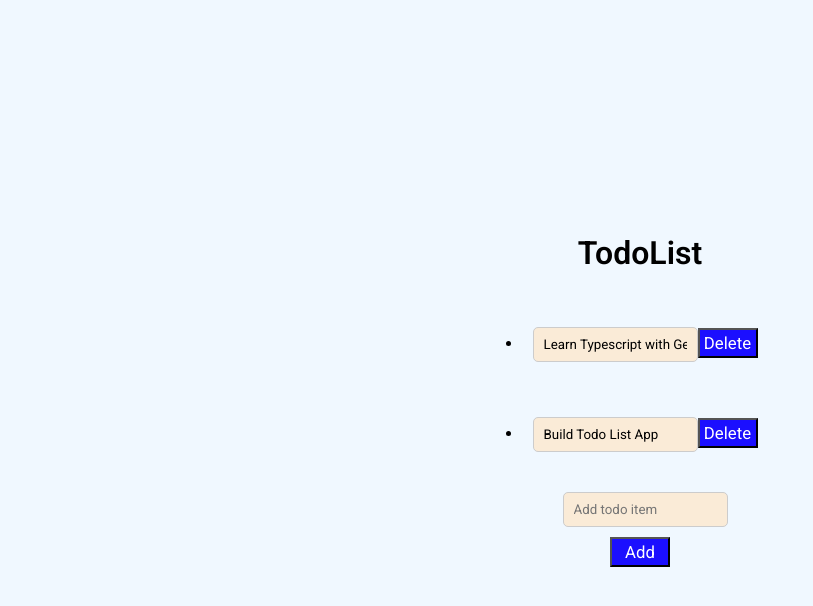
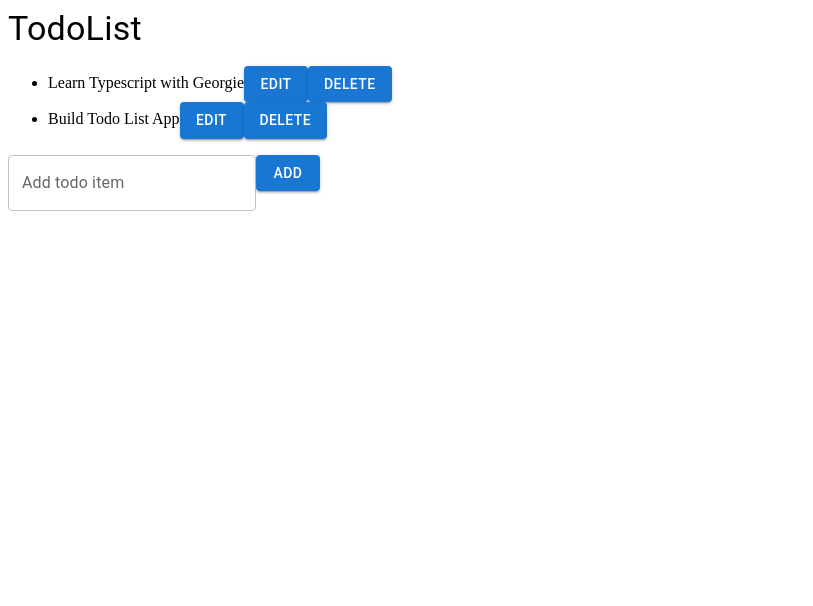
Before and after one commit to Rappyyy/react-typescript-todo-list-netninja, a React (Vite) app: page / in a window 1280 px wide. Shown: the top 606 px of the page, without its empty margins (0-813 px from the left). Built offline with nearby package versions, Linux system fonts and the light colour scheme.

Commit message:
Utilized MUI for css. Will still work on this

```diff
--- a/package.json
+++ b/package.json
@@ -10,6 +10,9 @@
     "preview": "vite preview"
   },
   "dependencies": {
+    "@emotion/react": "^11.11.4",
+    "@emotion/styled": "^11.11.0",
+    "@mui/material": "^5.15.14",
     "react": "^18.2.0",
     "react-dom": "^18.2.0"
   },
--- a/src/TodoList.tsx
+++ b/src/TodoList.tsx
@@ -1,4 +1,5 @@
 import React, { useState } from 'react';
+import { Button, TextField, Typography } from '@mui/material';
 
 interface Todo {
   id: number;
@@ -35,28 +36,32 @@ export const TodoList = () => {
     );
   };
 
+  const handleToggleEdit = (id: number) => {
+    const newText = prompt("Edit todo:", todos.find(todo => todo.id === id)?.text || "") || "";
+    if (newText.trim() !== "") {
+      handleEditTodo(id, newText);
+    }
+  };
+
   return (
     <div className='main-container'>
-      <h1>TodoList</h1>
+      <Typography variant="h4">TodoList</Typography>
       <ul>
         {todos.map((todo) => (
           <li key={todo.id}>
-            <input
-              type="text"
-              value={todo.text}
-              onChange={(e) => handleEditTodo(todo.id, e.target.value)}
-            />
-            <button onClick={() => handleDeleteTodo(todo.id)}>Delete</button>
+            <span>{todo.text}</span>
+            <Button variant="contained" onClick={() => handleToggleEdit(todo.id)}>Edit</Button>
+            <Button variant="contained" onClick={() => handleDeleteTodo(todo.id)}>Delete</Button>
           </li>
         ))}
       </ul>
-      <input
+      <TextField
         type="text"
-        placeholder='Add todo item'
+        label='Add todo item'
         value={input}
         onChange={(e) => setInput(e.currentTarget.value)}
       />
-      <button onClick={handleAddTodo}>Add</button>
+      <Button variant="contained" onClick={handleAddTodo}>Add</Button>
     </div>
   );
 };
--- a/src/index.css
+++ /dev/null
@@ -1,42 +0,0 @@
-@import url("https://fonts.googleapis.com/css2?family=Roboto:wght@400;600&display=swap");
-
-* {
-  margin: 0;
-  padding: 0;
-  box-sizing: border-box;
-  background-color: aliceblue;
-  font-family: "Roboto", sans-serif;
-}
-
-.main-container {
-  height: 100vh;
-  display: flex;
-  flex-direction: column;
-  justify-content: center;
-  align-items: center;
-}
-
-input {
-  height: 35px;
-  width: 165px;
-  background-color: antiquewhite;
-  border-radius: 5px;
-  padding: 10px;
-  border: 1px solid #ccc;
-  margin-left: 10px;
-  margin-top: 40px;
-}
-
-li {
-  margin-top: 15px;
-}
-
-button {
-  height: 30px;
-  width: 60px;
-  background-color: #1b0fff;
-  color: white;
-  font-size: 1.05rem;
-  margin-top: 10px;
-  cursor: pointer;
-}
--- a/src/main.tsx
+++ b/src/main.tsx
@@ -1,7 +1,7 @@
 import React from 'react'
 import ReactDOM from 'react-dom/client'
 import App from './App.tsx'
-import './index.css'
+
 
 ReactDOM.createRoot(document.getElementById('root')!).render(
   <React.StrictMode>
```
Also changed, not shown: 1 other file (tests, documents, lock files or other folders).
